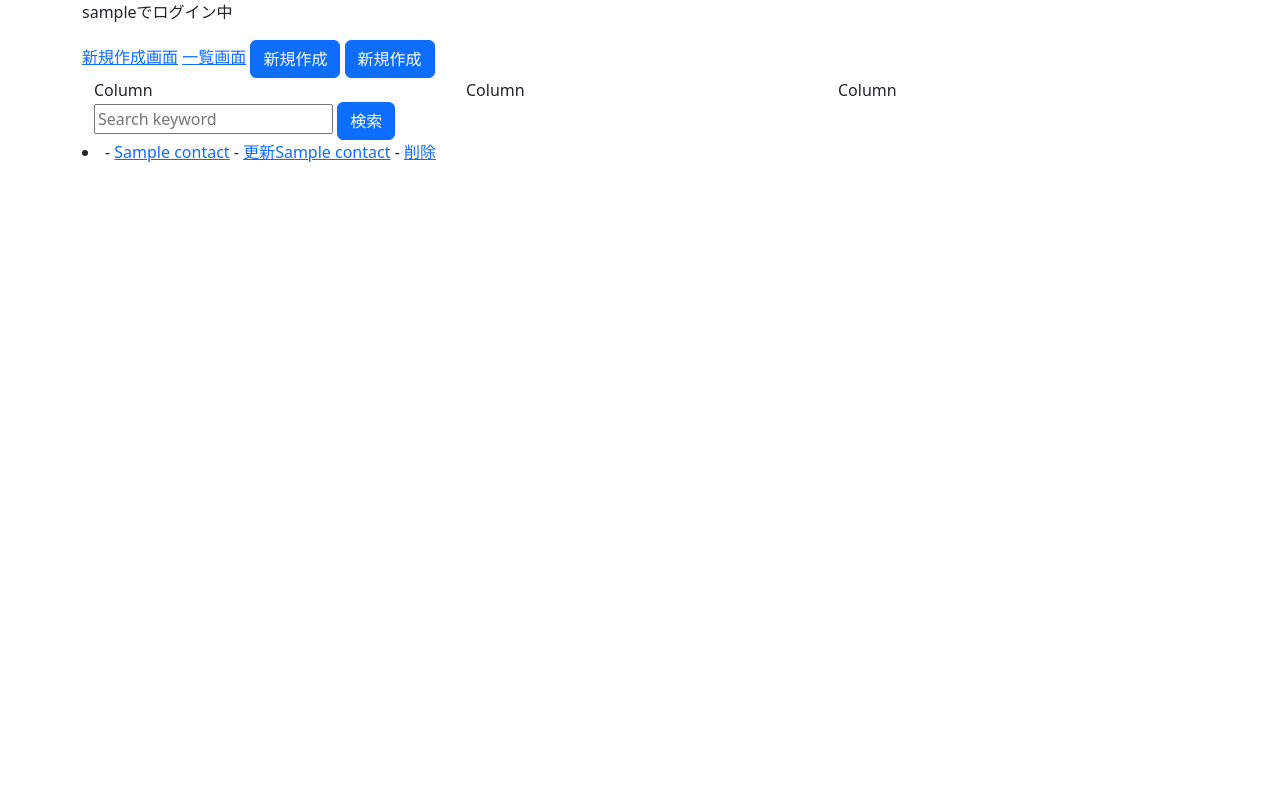
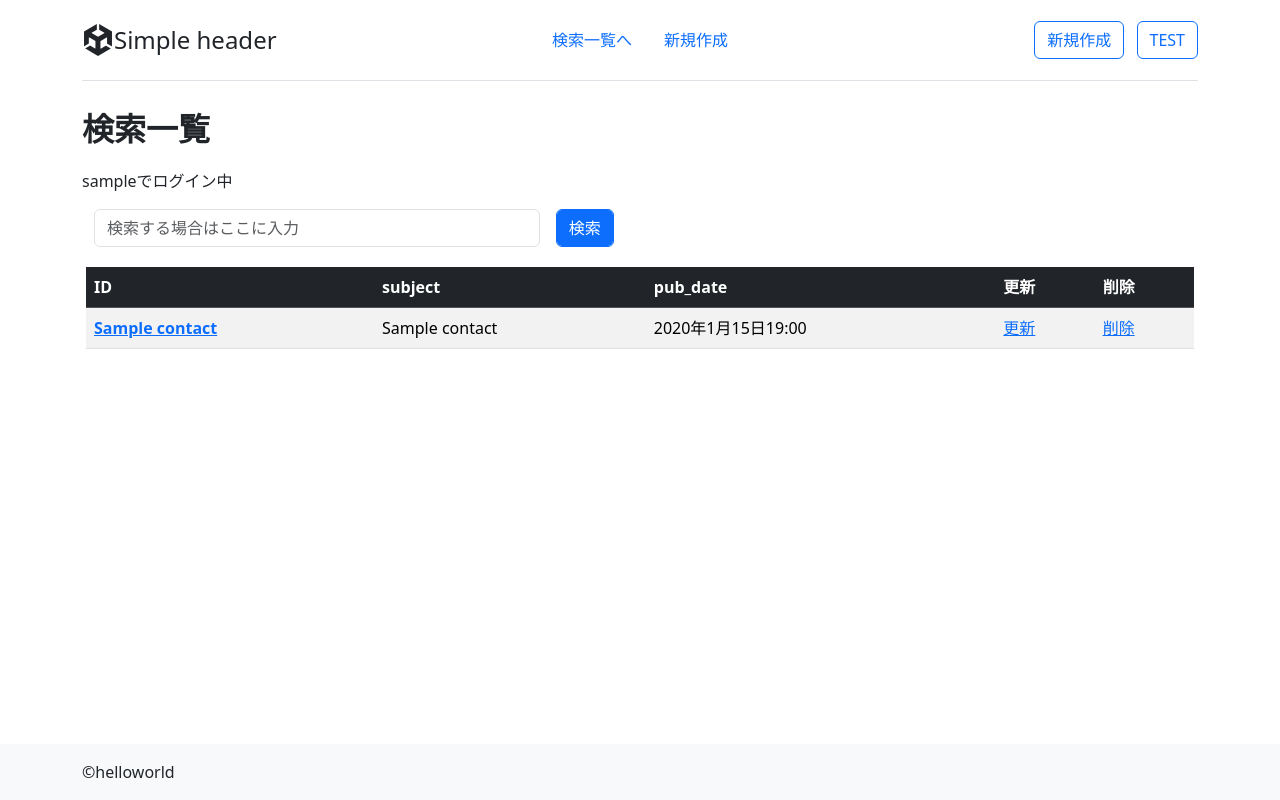
Before and after one commit to dev001hajipro/mysite, a Django app: page /news/contact/search in a window 1280 px wide. Run offline with Django 4.2, Linux system fonts and the light colour scheme; a user stored in the database is signed in; tables that the repository leaves empty hold one stand-in row (values such as "Sample post"); some libraries are stand-ins or nearby versions.

Commit message:
apply bootstrap ui.

```diff
--- a/news/templates/news/contact_search_list.html
+++ b/news/templates/news/contact_search_list.html
@@ -1,59 +1,61 @@
 {% extends 'common/base.html' %}
 
+{% load static %}
 {% load django_bootstrap5 %}
 
-{% load static %}
-
-{% block header %}
-<header>
-<h1>検索一覧画面</h1>
-</header>
-{% endblock header %}
+{% block title %}<p class="fs-2 fw-bold">検索一覧</p>{% endblock title %}
 
 
 {% block content %}
 
-<a href="{% url 'news:create' %}">新規作成画面</a>
+{% comment "bootstrap_buttonタグでhrefを使うサンプル" %}
+<a class="btn btn-primary" href="{% url 'news:create' %}">新規作成画面</a>
 <a href="{% url 'news:list' %}">一覧画面</a>
-
-
 {% url 'news:create' as var_new_create %}
 {% bootstrap_button button_type="link" content="新規作成" href=var_new_create %}
 
 {% url 'news:search_list' as var_search_list %}
 {% bootstrap_button button_type="link" content="新規作成" href=var_search_list %}
+{% endcomment %}
 
 <div class="container">
-    <div class="row">
-      <div class="col">
-        Column
-      </div>
-      <div class="col">
-        Column
-      </div>
-      <div class="col">
-        Column
-      </div>
-    </div>
-  </div>
+      <form method="get" class="form row g-3">
+          <div class="col-5">
+            <input class="form-control" type="text" id="query" name="query"
+            value="{{ request.GET.query }}" placeholder="検索する場合はここに入力"></input>
+          </div>
+          <div class="col-auto">
+            <input class="form-control btn btn-primary mb-3" type="submit" value="検索"></input>
+          </div>
+      </form>
+</div>
+<div class="m-1">
+<table class="table table-striped table-hover">
+  <thead class="table-dark">
+    <tr>
+      <th scope="col">ID</th>
+      <th scope="col">subject</th>
+      <th scope="col">pub_date</th>
+      <th scope="col">更新</th>
+      <th scope="col">削除</th>
+    </tr>
+  </thead>
+  {% if contact_list %}
+  <tbody>
 
-<div class="container">
-            <form method="get" class="form">
-                <input type="text" id="query" name="query" value="{{ request.GET.query }}" placeholder="Search keyword"></input>
-                <input type="submit" value="検索" class="btn btn-primary"></input>
-            </form>
+      {% for c in contact_list %}
+          <tr>
+              <th scope="row"><a href="{% url 'news:detail' c.id %}">{{ c }}</a></th>
+              <td>{{ c.subject }}</td>
+              <td>{{ c.pub_date }}</td>
+              <td><a href="{% url 'news:update' c.id %}">更新</a></td>
+              <td><a href="{% url 'news:delete' c.id %}">削除</a></td>
+          </tr>
+      {% endfor %}
+  </tbody>
+  {% else %}
+  {% endif %}
+</table>
 </div>
 
-{% if contact_list %}
-    {% for c in contact_list %}
-        <li>
-            - <a href="{% url 'news:detail' c.id %}">{{ c }}</a>
-            - <a href="{% url 'news:update' c.id %}">更新{{ c }}</a>
-            - <a href="{% url 'news:delete' c.id %}">削除</a>
-        </li>
-    {% endfor %}
-{% else %}
-    <p>not found list.</p>
-{% endif %}
-
 {% endblock content %}
--- a/news/views.py
+++ b/news/views.py
@@ -6,6 +6,9 @@ from django.contrib.auth.mixins import LoginRequiredMixin
 
 from .models import Article, Contact
 from .forms import ConcatForm
+
+import logging
+logger = logging.getLogger(__name__)
 
 
 def year_archive(request, year):
@@ -36,8 +39,8 @@ class SearchListView(LoginRequiredMixin, generic.ListView):
     template_name = "news/contact_search_list.html"
 
     def get_queryset(self):
-        print('query=', self.kwargs.get('query'))
-        print("GET.get('query')=", self.request.GET.get('query'))
+        logger.debug(f"self.kwargs.get('query')     ={ self.kwargs.get('query') }")
+        logger.debug(f"self.request.GET.get('query')={ self.request.GET.get('query') }")
         query = self.request.GET.get('query')
         if query:
             return Contact.objects.filter(
@@ -51,7 +54,7 @@ class CreateView(LoginRequiredMixin, generic.CreateView):
     """連作先作成画面"""
     form_class = ConcatForm
     template_name = 'news/contact_form.html'
-    success_url = reverse_lazy('news:list')
+    success_url = reverse_lazy('news:search_list')
 
 
 class DetailView(LoginRequiredMixin, generic.DetailView):
@@ -70,7 +73,7 @@ class UpdateView(LoginRequiredMixin, generic.UpdateView):
     model = Contact
     form_class = ConcatForm
     template_name = 'news/contact_update_form.html'
-    success_url = reverse_lazy('news:list')
+    success_url = reverse_lazy('news:search_list')
 
 
 class DeleteView(LoginRequiredMixin, generic.DeleteView):
@@ -80,4 +83,4 @@ class DeleteView(LoginRequiredMixin, generic.DeleteView):
     # そのため、form_classを用意してHTMLのformで表示しようとしても、フィールドは空になる。
     #form_class = ConcatForm
     template_name = 'news/contact_confirm_delete.html'
-    success_url = reverse_lazy('news:list')
+    success_url = reverse_lazy('news:search_list')
--- a/templates/common/base.html
+++ b/templates/common/base.html
@@ -1,30 +1,62 @@
+{% load static %}
 {% load django_bootstrap5 %}
 
 <!doctype html>
-{% load static %}
-<html lang="ja">
+<html lang="ja" class="h-100">
 <head>
-    <meta char="utf-8">
+    <meta charset="utf-8">
     <meta name="viewport" content="width=device-width, initial-scale=1">
     <title>コンタクト</title>
-
+    <link rel="stylesheet" href="https://cdn.jsdelivr.net/npm/bootstrap-icons@1.10.3/font/bootstrap-icons.css">
     {% bootstrap_css %}
     {% bootstrap_javascript %}
 </head>
-<body>
+<body class="d-flex flex-column h-100">
+<main class="flex-shrink-0">
     <div class="container">
-        <header>
-            <div class="title bg-primary text-white">{% block title %}{% endblock title %}</div>
+        <header class="d-flex flex-wrap align-items-center
+            justify-content-center justify-content-md-between py-3 mb-4 border-bottom">
+            <a href="/" class="d-flex align-items-center col-md-3 mb-2 mb-md-0 text-dark text-decoration-none">
+                <i class="bi bi-unity" style="font-size: 2rem;"></i>
+                <span class="fs-4">Simple header</span>
+            </a>
+            <ul class="nav col-12 col-md-auto mb-2 justify-content-center mb-md-0">
+                <li>
+                    <a class="nav-link" href="{% url 'news:search_list' %}">検索一覧へ</a>
+                </li>
+                <li>
+                    <a class="nav-link" href="{% url 'news:create' %}">新規作成</a>
+                </li>
+            </ul>
+            <div class="col-md-3 text-end">
+                <a class="btn btn-outline-primary me-2" href="{% url 'news:create' %}">新規作成</a>
+                <a class="btn btn-outline-primary " href="{% url 'news:create' %}">TEST</a>
+            </div>
+        </header>
+    </div>
+    <div class="container">
+        {% block title %}{% endblock title %}
+    </div>
+
+    <div class="container">
+        <div>
             {% if user.is_authenticated %}
                 <p>{{ user.username }}でログイン中</p>
             {% else %}
                 <p>ログインしてません。</p>
             {% endif %}
-        </header>
-
-        <div class="content">
-            {% block content %}{% endblock %}
         </div>
     </div>
+
+    {% comment "content" %} {% endcomment %}
+    <div class="container">
+        {% block content %}{% endblock content %}
+    </div>
+</main>
+    <footer class="footer mt-auto bg-light py-3">
+        <div class="container">
+            <span>&copy;helloworld</span>
+        </div>
+    </footer>
 </body>
 </html>
```
Also changed, not shown: mysite/settings.py (+16 -0 lines), news/templates/news/contact_confirm_delete.html (+10 -2 lines), news/templates/news/contact_detail.html (+40 -6 lines), news/templates/news/contact_form.html (+17 -7 lines), news/templates/news/contact_update_form.html (+17 -7 lines).
